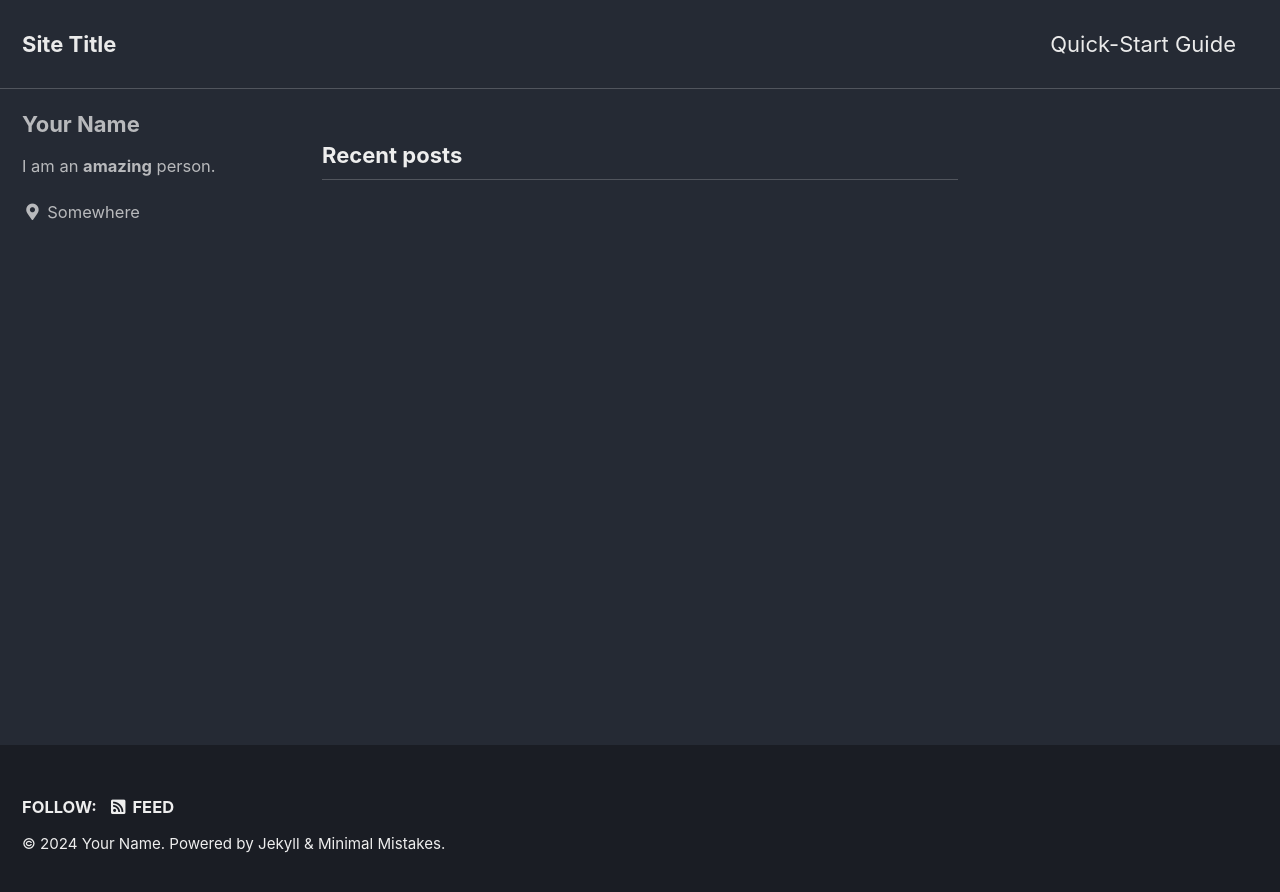
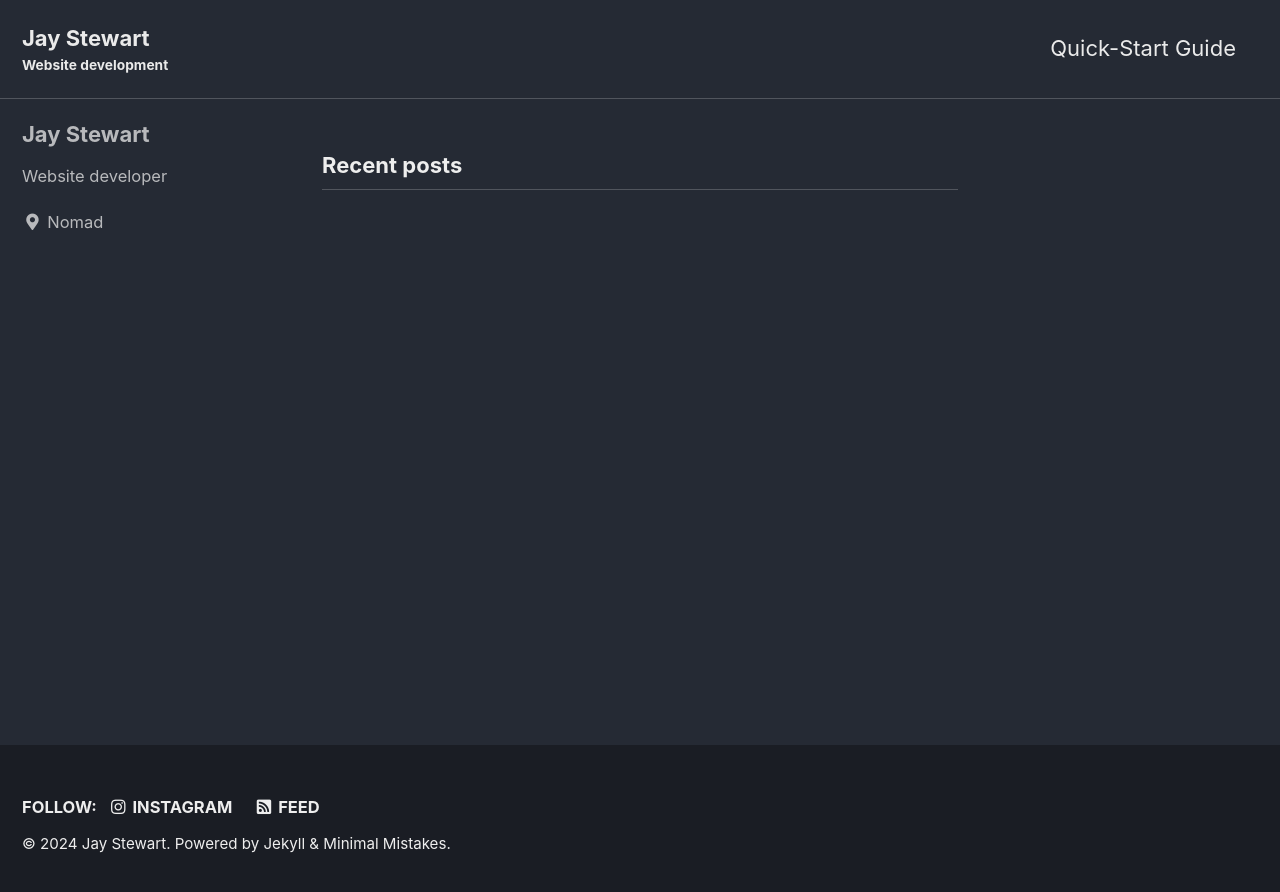
Before and after one commit to jaystewart86/jaystewart86, a Jekyll site: the page built from index.html, in a window 1280 px wide. Shown: the top 892 px of the page. Built offline with Jekyll 4.4.1, drawn with Linux system fonts in a browser that asks for light colours; cached includes are drawn as plain includes; the list of posts is cut into pages by our own code.

Commit message:
Update _config.yml

```diff
--- a/_config.yml
+++ b/_config.yml
@@ -16,14 +16,14 @@ minimal_mistakes_skin    : "dark" # "air", "aqua", "contrast", "dark", "dirt", "
 
 # Site Settings
 locale                   : "en-US"
-title                    : "Site Title"
+title                    : "Jay Stewart"
 title_separator          : "-"
-subtitle                 : # site tagline that appears below site title in masthead
-name                     : "Your Name"
-description              : "An amazing website."
-url                      : # the base hostname & protocol for your site e.g. "https://mmistakes.github.io"
-baseurl                  : # the subpath of your site, e.g. "/blog"
-repository               : # GitHub username/repo-name e.g. "mmistakes/minimal-mistakes"
+subtitle                 : "Website development" # site tagline that appears below site title in masthead
+name                     : "Jay Stewart"
+description              : "Website developer"
+url                      : "https://jaystewart.co.uk" # the base hostname & protocol for your site e.g. "https://mmistakes.github.io"
+baseurl                  : "/" # the subpath of your site, e.g. "/blog"
+repository               : "jaystewart86/jaystewart86" # GitHub username/repo-name e.g. "mmistakes/minimal-mistakes"
 teaser                   : # path of fallback teaser image, e.g. "/assets/images/500x300.png"
 logo                     : # path of logo image to display in the masthead, e.g. "/assets/images/88x88.png"
 masthead_title           : # overrides the website title displayed in the masthead, use " " for no title
@@ -104,10 +104,10 @@ analytics:
 
 # Site Author
 author:
-  name             : "Your Name"
+  name             : "Jay Stewart"
   avatar           : # path of avatar image, e.g. "/assets/images/bio-photo.jpg"
-  bio              : "I am an **amazing** person."
-  location         : "Somewhere"
+  bio              : "Website developer"
+  location         : "Nomad"
   email            :
   links:
     - label: "Email"
@@ -149,7 +149,7 @@ footer:
       # url:
     - label: "Instagram"
       icon: "fab fa-fw fa-instagram"
-      # url:
+      url: "https://www.instagram.com/jaystewartcouk"
 
 
 # Reading Files
```
